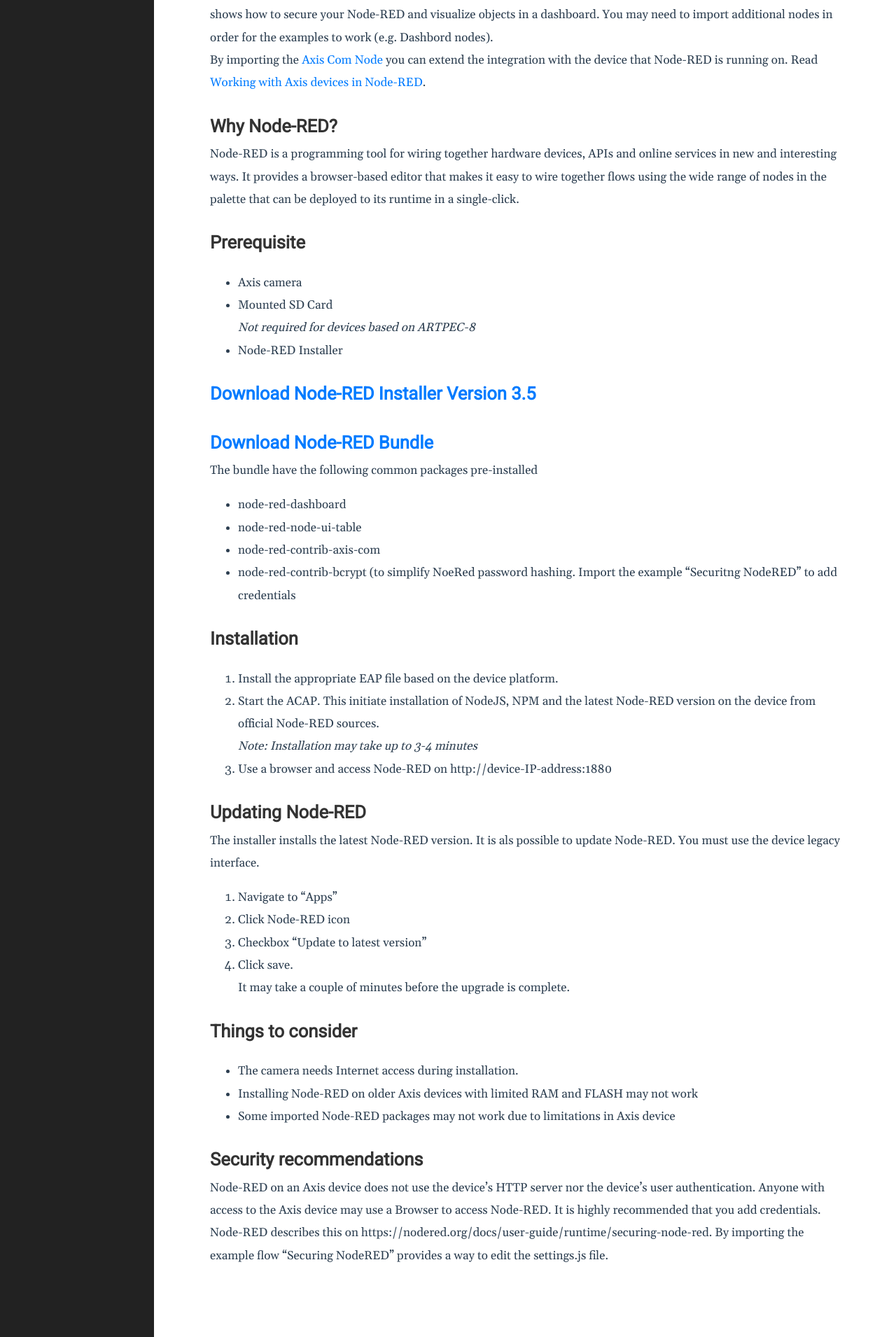
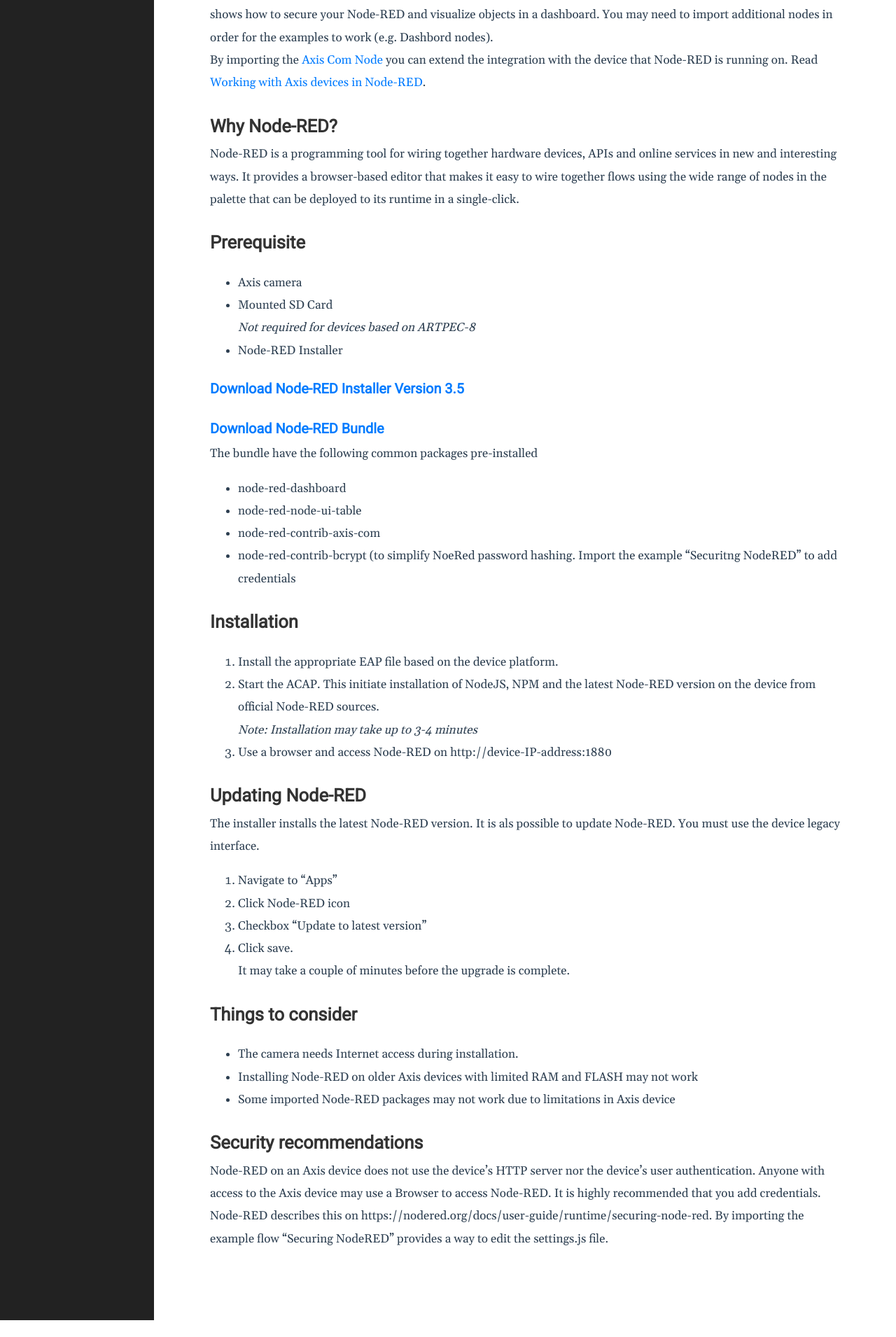
Before and after one commit to pandosme/pandosme.github.io, a Jekyll site: the page built from docs/_posts/2022-10-02-nodered-acap.md, in a window 1280 px wide. Shown: the part 717-2627 px from the top of the page at 70% size. Built offline with Jekyll 4.4.1, drawn with Linux system fonts in a browser that asks for light colours; after the commit the page ends 2603 px from its top, so only the background shows below that.

```diff
--- a/docs/_posts/2022-10-02-nodered-acap.md
+++ b/docs/_posts/2022-10-02-nodered-acap.md
@@ -32,9 +32,9 @@ palette that can be deployed to its runtime in a single-click.
 _Not required for devices based on ARTPEC-8_
 - Node-RED Installer
 
-## [Download Node-RED Installer Version 3.5](https://acap.juhlin.me/package/Nodered)
+### [Download Node-RED Installer Version 3.5](https://acap.juhlin.me/package/Nodered)
 
-## [Download Node-RED Bundle](https://acap.juhlin.me/package/Bundle)
+### [Download Node-RED Bundle](https://acap.juhlin.me/package/Bundle)
 The bundle have the following common packages pre-installed
 - node-red-dashboard
 - node-red-node-ui-table
```
